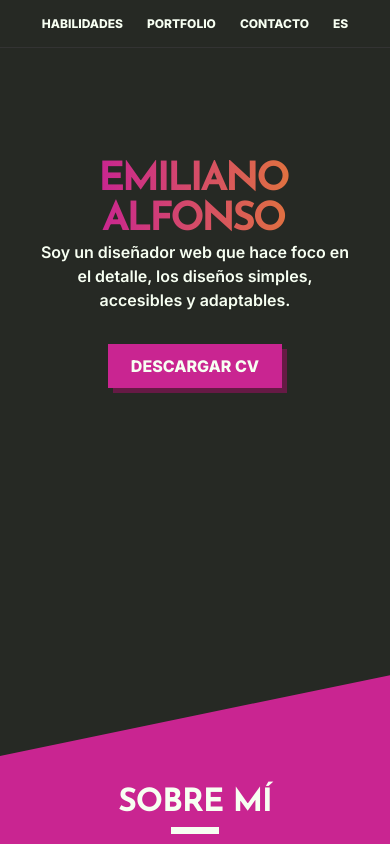
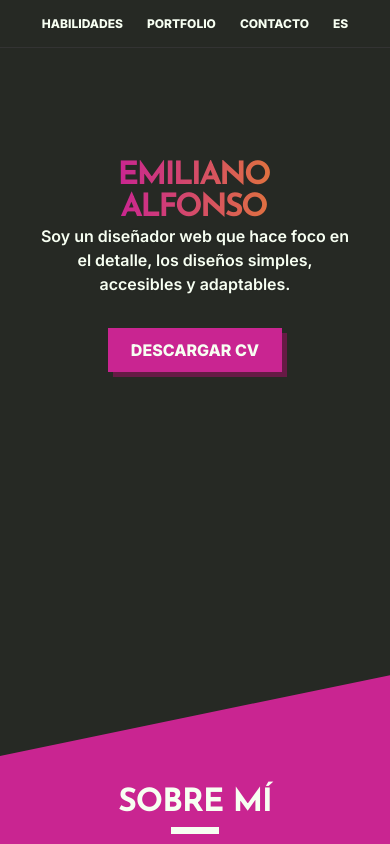
Before and after one commit to Aglowkeys/portfolio, a React (Create React App) app: page / in a window 390 px wide. Shown: the top 844 px of the page. Built offline with nearby package versions, Linux system fonts and the light colour scheme.

Commit message:
Removed clamp

```diff
--- a/src/components/Name.js
+++ b/src/components/Name.js
@@ -2,12 +2,14 @@ import styled from 'styled-components';
 
 const StyledName = styled.h1`
 	font-size: var(--h-lg);
-	font-size: clamp(2.5rem, 10vw, var(--h-lg));
 	color: var(--primary-200);
 	line-height: 1;
 	letter-spacing: -0.075em;
 	padding-right: 0.1em; // Porque la font se me corta, creo que por cómo está hecha
 
+	@media (max-width: 1000px) {
+		font-size: var(--h-md);
+	}
 	@supports (background-clip: text) or (-webkit-background-clip: text) {
 		color: transparent;
 		background-image: linear-gradient(
@@ -18,6 +20,12 @@ const StyledName = styled.h1`
 		background-clip: text;
 		-webkit-background-clip: text;
 	}
+
+	// Para evitar bugs en Safari
+	/* 	@supports (font-size: clamp(2.5rem, 10vw, var(--h-lg))) {
+		font-size: clamp(2.5rem, 10vw, var(--h-lg));
+	}
+ */
 	span {
 		display: block;
 	}
```
